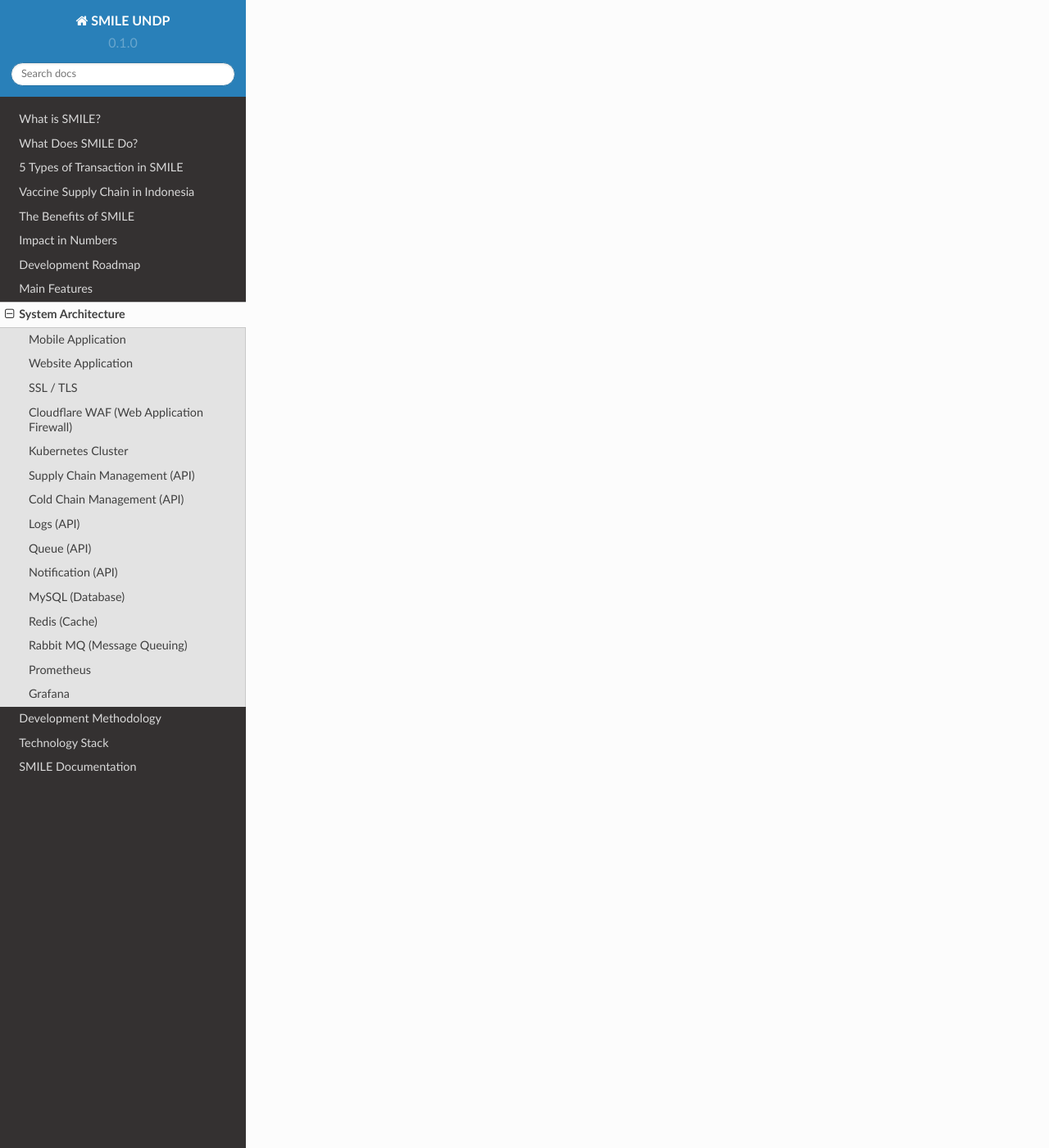
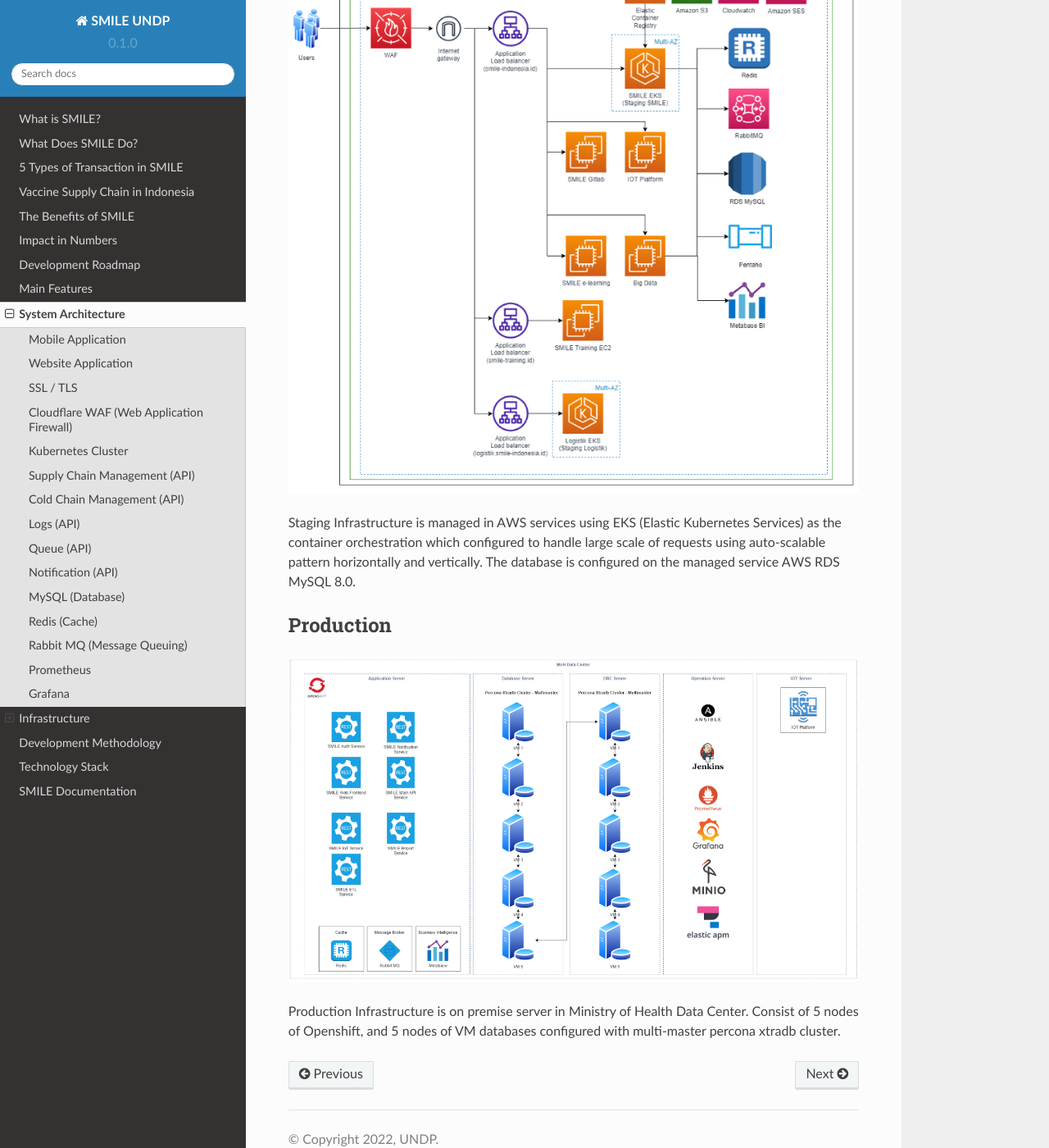
Before and after one commit to smile-indonesia/documentation, a Sphinx documentation site: the page built from docs/source/architecture.rst, in a window 1280 px wide and 1400 px high, scrolled down 4274 px. Shown: the whole window at 82% size. Built offline with Sphinx 7.4.7 and the Read the Docs theme 2.0.0, drawn with Linux system fonts in a browser that asks for light colours; some of the changed text lies outside the part shown.

Commit message:
Update architecture.rst

```diff
--- a/docs/source/architecture.rst
+++ b/docs/source/architecture.rst
@@ -104,3 +104,27 @@
 Grafana
 -----
 Grafana is used as a dashboard to monitor the usage of the server, which the data is supplied by prometheus.
+
+Infrastructure
+=====
+There are two managed infrastructure of SMILE application: Staging environment and Production environment. In Addition, production infrastructure is append to Disaster Recovery System.
+
+Disaster Recovery System
+-----
+.. image:: images/drc-connection.png
+  :width: 700
+
+Staging
+-----
+.. image:: images/infra-staging.png
+  :width: 700
+
+Staging Infrastructure is managed in AWS services using EKS (Elastic Kubernetes Services) as the container orchestration which configured to handle large scale of requests using auto-scalable pattern horizontally and  vertically.
+The database is configured on the managed service AWS RDS MySQL 8.0.
+
+Production
+-----
+.. image:: images/infra-prod.png
+  :width: 700
+
+Production Infrastructure is on premise server in Ministry of Health Data Center. Consist of 5 nodes of Openshift, and 5 nodes of VM databases configured with multi-master percona xtradb cluster.
```
